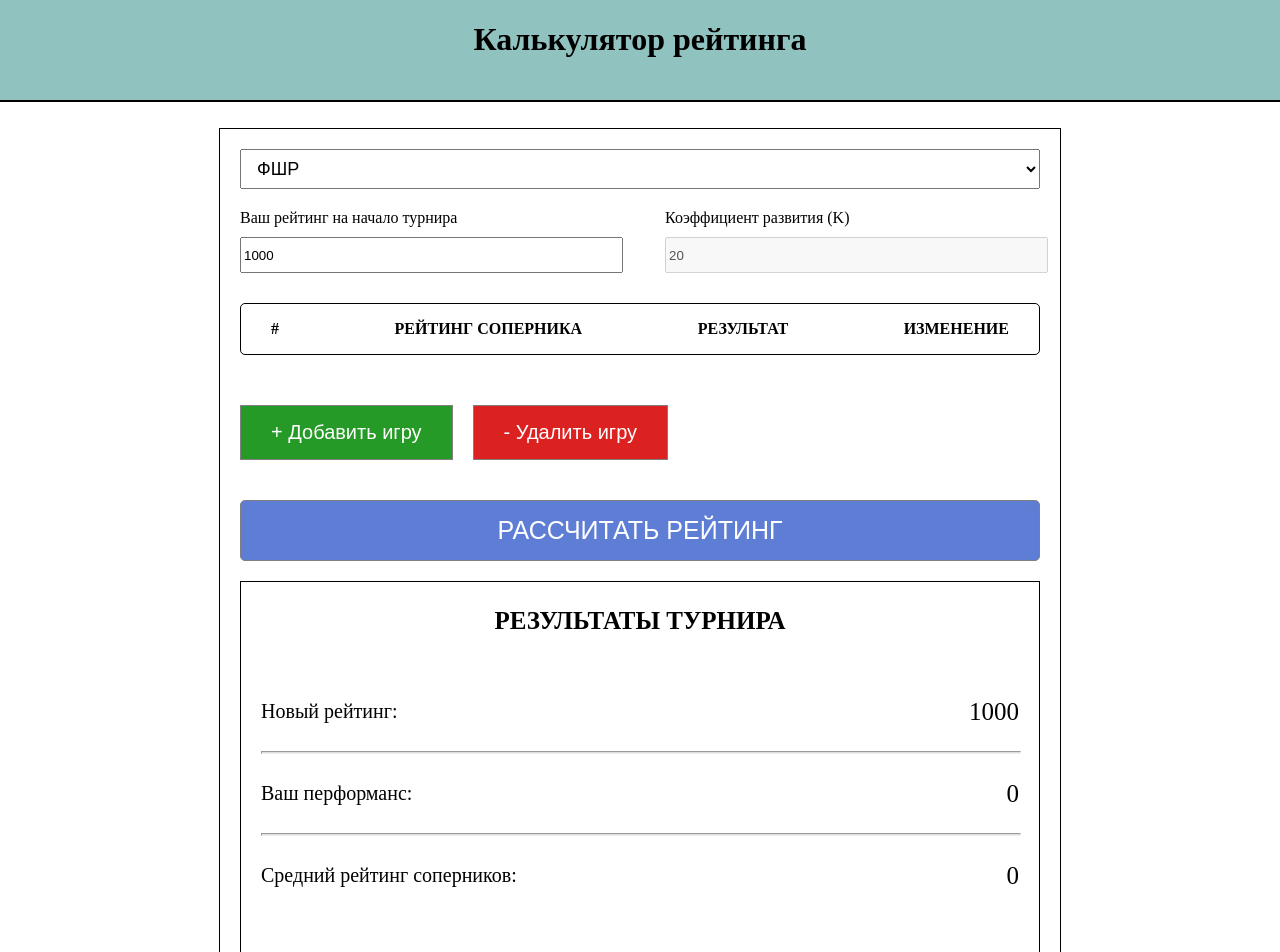
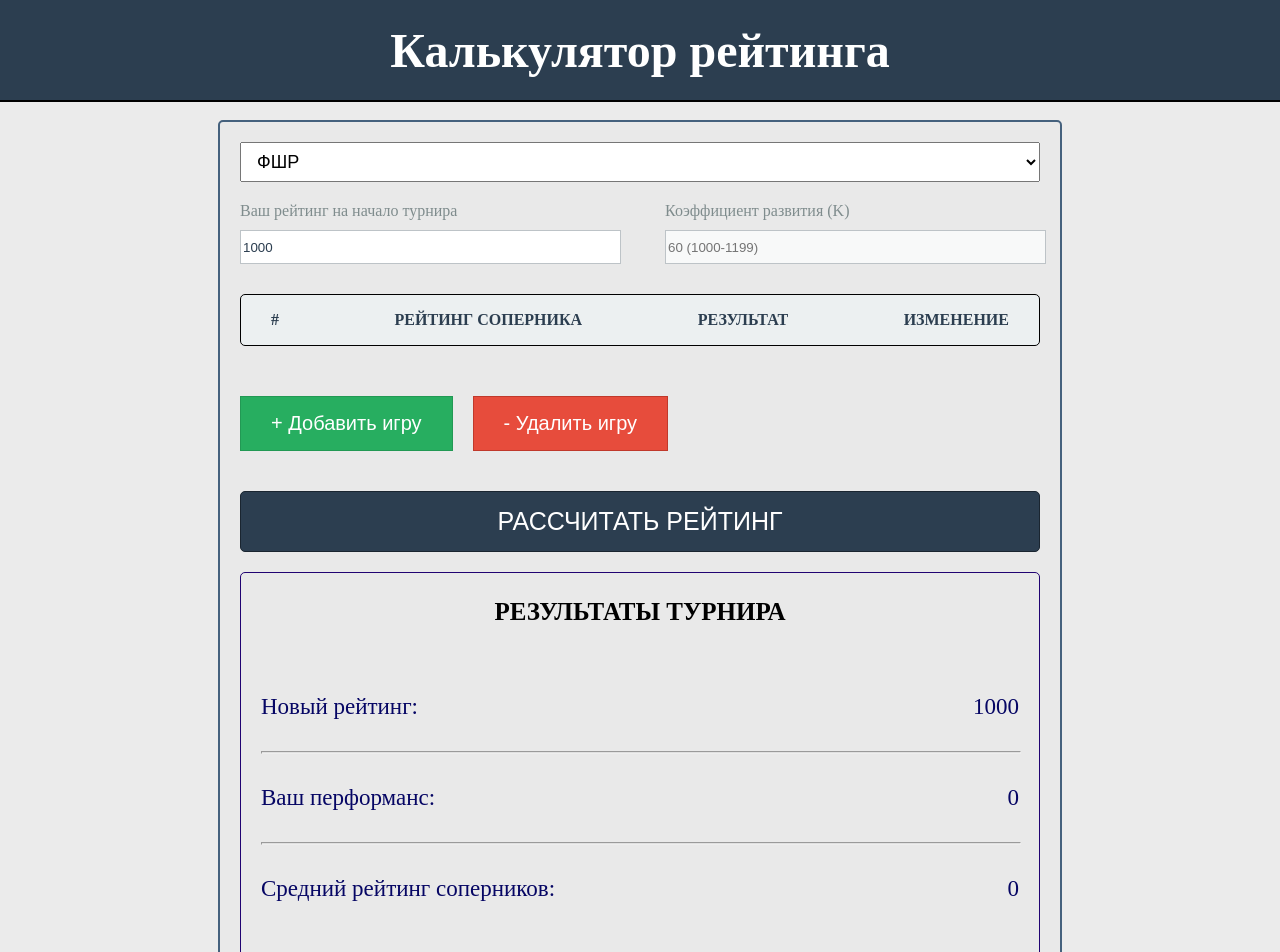
Before and after one commit to DmitryPetrakevich/chess-rating-calculator, a Vue app: page / in a window 1280 px wide. Shown: the top 952 px of the page. Built offline with nearby package versions, Linux system fonts and the light colour scheme.

Commit message:
добавил стили

```diff
--- a/src/App.vue
+++ b/src/App.vue
@@ -1,16 +1,28 @@
 <template>
-  <PageHeader />
+  <div class="app">
+    <PageHeader />
 
-  <RatingCalculator />
-
+   <RatingCalculator />
+  </div>
 </template>
 
 <script setup>
 import PageHeader from './components/PageHeader.vue';
 import RatingCalculator from './components/RatingCalculator.vue';
 
-
 </script>
 
-<style scoped>
+<style lang="less">
+html, body {
+  margin: 0;
+  padding: 0;
+  width: 100%;
+  min-height: 100vh;
+  background-color: rgb(235, 235, 235);
+}
+
+.app {
+  min-height: 100vh;
+  background-color: rgb(235, 235, 235);
+}
 </style>
--- a/src/components/GameItem.vue
+++ b/src/components/GameItem.vue
@@ -17,7 +17,7 @@
                 <option value="0" class="game-item-result-option">Ничья</option>
             </select>
 
-            <p class="game-item-change">
+            <p class="game-item-change" :class="colorChange">
                 {{ change }}
             </p>
         </div>
@@ -42,13 +42,18 @@ let circleClass = computed(() => {
         case "0": return 'draw';
         default: return "";
     }
-})
+});
 
 const change = computed(() => {
     const result = Number(props.game.result);
     const E = 1 / (1 + Math.pow(10, ((props.game.rating - store.settings.initialRating) / 400)));
     const ratingChange = store.settings.kFactor * (result - E);
     return ratingChange.toFixed(1);
+});
+
+const colorChange = computed(() => {
+    if(change.value > 0) return "plus"
+    else if (change.value < 0) return "minus"
 })
 
 </script>
@@ -59,7 +64,7 @@ const change = computed(() => {
     flex-direction: row;
     align-items: center;
     padding: 10px;
-    border: 1px solid black;
+    border: 1px solid #6a8698;
     border-radius: 5px;
 }
 
@@ -113,6 +118,15 @@ const change = computed(() => {
     font-size: 23px;
     margin-right: 60px;
     margin-left: 60px;
+    font-weight: 800;
+
+    &.plus {
+        color: green;
+    }
+
+    &.minus {
+        color: red;
+    }
 }
 
 </style>
--- a/src/components/GameList.vue
+++ b/src/components/GameList.vue
@@ -66,6 +66,8 @@ let store = useChessStore();
     font-size: 16px;
     font-weight: 800;
     text-transform: uppercase;
+    background-color: #ECF0F1;
+    color: #2C3E50;
     border: 1px solid black;
     border-radius: 5px;
 }
@@ -94,18 +96,18 @@ let store = useChessStore();
 .game-list-games-btn-add {
     display: flex;
     padding: 15px 30px;
-    background-color: rgb(38, 154, 38);
+    background-color: #27AE60;
     color: white;
-    border: 1px solid grey;
+    border: 1px solid #229954;
     font-size: 20px;
 }
 
 .game-list-games-btn-del {
     display: flex;
     padding: 15px 30px;
-    background-color: rgb(220, 33, 33);
+    background-color: #E74C3C;
     color: white;
-    border: 1px solid grey;
+    border: 1px solid #C0392B;
     font-size: 20px;
 }
 
--- a/src/components/PageHeader.vue
+++ b/src/components/PageHeader.vue
@@ -1,13 +1,10 @@
 <template>
     <div class="page-header">
-        <div class="page-header__container">
         <a href="#" class="page-header__logo">
             <img lass="page-header__logo-img">
             </img>
          </a>
          <h1>Калькулятор рейтинга</h1>
-        </div>
-
     </div>
 </template>
 
@@ -17,19 +14,19 @@
 
 <style scoped lang="less">
 .page-header {
+    display: flex;
+    justify-content: center;
+    align-items: center;
     position: fixed;
     top: 0;
     left: 0;
     width: 100%;
     height: 100px;
     z-index: 100;
-    background-color: rgb(144, 195, 192);
+    background-color: #2C3E50;
+    color: #FFFFFF;
+    font-size: 24px;
     border-bottom: 2px solid black;
 
-    &__container {
-        display: flex;
-        justify-content: center;
-        align-items: center;
-    }
 }
 </style>
--- a/src/components/RatingCalculator.vue
+++ b/src/components/RatingCalculator.vue
@@ -22,6 +22,7 @@ import ResultSummary from './ResultSummary.vue';
 <style scoped lang="less">
 .rating-calculator {
     padding-top: 120px;
+    padding-bottom: 100px;
 
 
     &__container {
@@ -34,7 +35,9 @@ import ResultSummary from './ResultSummary.vue';
         height: auto;
         padding: 20px;
         margin: 0 auto;
-        border: 1px solid black;
+        border: 2px solid rgb(69, 97, 125);
+        border-radius: 5px;
+        background-color: #e9e9e9;
     }
 }
 </style>
--- a/src/components/RatingSettings.vue
+++ b/src/components/RatingSettings.vue
@@ -24,7 +24,6 @@
                 </label>
                 <input
                 :placeholder="infoText"
-                :value="store.settings.kFactor"
                 class="rating-settings-coefficient-input"
                 disabled
                 />
@@ -34,10 +33,14 @@
 </template>
 
 <script setup>
-import { ref, computed } from 'vue';
+import { computed, watch } from 'vue';
 import { useChessStore } from '../stores/chessStore';
 
 let store = useChessStore()
+
+watch(() => store.settings.initialRating, (newRating) => {
+    updateKFactorBasedOnRating(Number(newRating));
+})
 
 let infoText = computed(() => {
     const num = Number(store.settings.initialRating)
@@ -57,7 +60,8 @@ let infoText = computed(() => {
 
 function updateKFactorBasedOnRating(rating) {
     let kFactor;
-    if (rating < 1200) kFactor = 60;
+    if(rating === 0) kFactor = 20;
+    else if (rating < 1200) kFactor = 60;
     else if (rating < 1400) kFactor = 50;
     else if (rating < 1600) kFactor = 40;
     else if (rating < 1800) kFactor = 35;
@@ -68,6 +72,9 @@ function updateKFactorBasedOnRating(rating) {
 
     store.updateKFactor(kFactor);
 }
+
+// Инициализируем при загрузке
+updateKFactorBasedOnRating(Number(store.settings.initialRating));
 </script>
 
 <style scoped lang="less">
@@ -96,11 +103,14 @@ function updateKFactorBasedOnRating(rating) {
 
 .rating-settings-start-label {
     padding-bottom: 10px;
+    color: #7F8C8D;
 }
 
 .rating-settings-start-input {
     width: 100%;
     height: 30px;
+    color: #2C3E50;
+    border: 1px solid #BDC3C7;
 }
 
 .rating-settings-coefficient {
@@ -111,9 +121,13 @@ function updateKFactorBasedOnRating(rating) {
 
 .rating-settings-coefficient-label {
     padding-bottom: 10px;
+    color: #7F8C8D;
 }
 .rating-settings-coefficient-input {
     width: 100%;
     height: 30px;
+    background-color: #F8F9F9;
+    color: #95A5A6;
+    border: 1px solid #BDC3C7;
 }
 </style>
--- a/src/components/ResultSummary.vue
+++ b/src/components/ResultSummary.vue
@@ -63,12 +63,10 @@ let performance = computed(() => {
     let wins = store.games.filter(game => game.result == 1).length;
     let draws = store.games.filter(game => game.result == 0).length;
     let totalGames = store.games.length;
-
     const totalPoints = wins + draws * 0.5;
 
     return Math.round(average.value + 400 * (2 * totalPoints - totalGames) / totalGames);
 })
-
 </script>
 
 <style scoped lang="less">
@@ -88,8 +86,8 @@ let performance = computed(() => {
     padding: 15px 30px;
     margin-bottom: 20px;
     width: 100%;
-    background-color: rgb(94, 126, 213);
-    border: 1px solid grey;
+    background-color: #2C3E50;
+    border: 1px solid #1A2530;
     border-radius: 5px;
     text-transform: uppercase;
     color: white;
@@ -99,7 +97,9 @@ let performance = computed(() => {
 .result-summary-table {
     display: flex;
     flex-direction: column;
-    border: 1px solid black;
+    border: 1px solid rgb(33, 3, 114);
+    border-radius: 5px;
+
 }
 
 .result-summary-title {
@@ -122,11 +122,13 @@ let performance = computed(() => {
     align-items: center;
 
     &-text {
-        font-size: 20px;
+        font-size: 23px;
+        color: rgb(6, 6, 100);
     }
 
     &-number {
-        font-size: 25px;
+        font-size: 23px;
+        color: rgb(6, 6, 100);
     }
 }
 
@@ -137,11 +139,13 @@ let performance = computed(() => {
     align-items: center;
 
     &-text {
-        font-size: 20px;
+        font-size: 23px;
+        color: rgb(6, 6, 100);
     }
 
     &-number {
-        font-size: 25px;
+        font-size: 23px;
+        color: rgb(6, 6, 100);
     }
 }
 
@@ -153,11 +157,13 @@ let performance = computed(() => {
     padding-bottom: 30px;
 
     &-text {
-        font-size: 20px;
+        font-size: 23px;
+        color: rgb(6, 6, 100);
     }
 
     &-number {
-        font-size: 25px;
+        font-size: 23px;
+        color: rgb(6, 6, 100);
     }
 }
 
```
Lines whose indentation alone changed are shown as unchanged.
